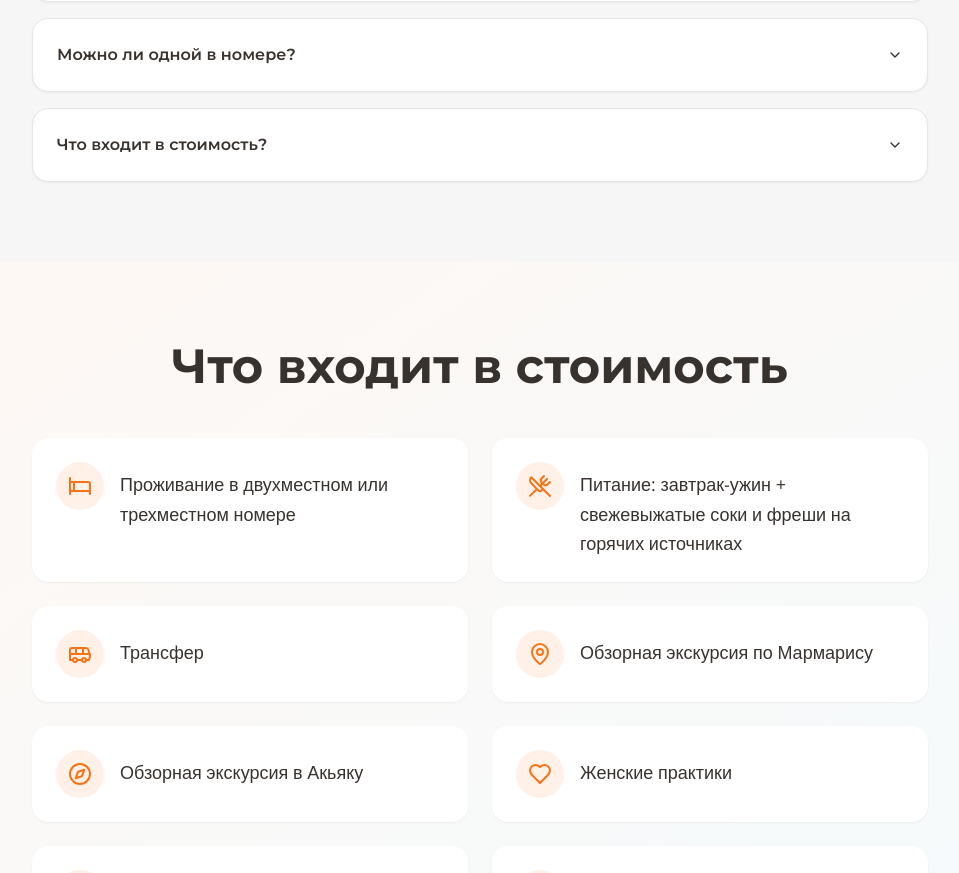
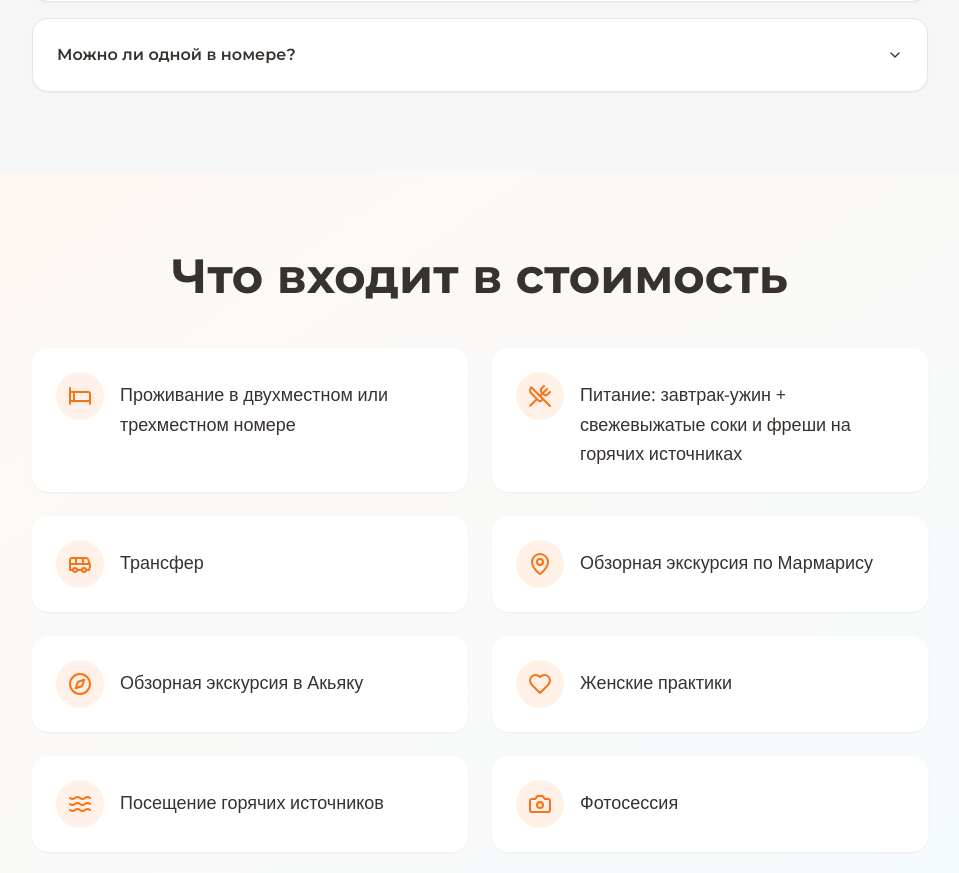
Before and after one commit to pr-poehali-dev/turkey-female-tour-ads, a React (Vite) app: page / in a window 1280 px wide. Shown: the part 9978-10851 px from the top of the page, without its empty margins (160-1119 px from the left). Built offline with nearby package versions, Linux system fonts and the light colour scheme.

Commit message:
Удаление лишнего вопроса из FAQ

```diff
--- a/src/pages/Index.tsx
+++ b/src/pages/Index.tsx
@@ -111,7 +111,6 @@ const faqs = [
   { question: 'Какой уровень физподготовки нужен?', answer: 'Тур рассчитан на комфортный темп, подойдет всем. Прогулки легкие, с остановками.' },
   { question: 'Виза в Турцию нужна?', answer: 'Нет, для граждан РФ виза не требуется при въезде на срок до 60 дней.' },
   { question: 'Можно ли одной в номере?', answer: 'Да, доступно размещение в одноместном номере с доплатой.' },
-  { question: 'Что входит в стоимость?', answer: 'Все перелеты внутри Турции, проживание, завтраки, экскурсии по программе, трансферы.' },
 ];
 
 export default function Index() {
```
